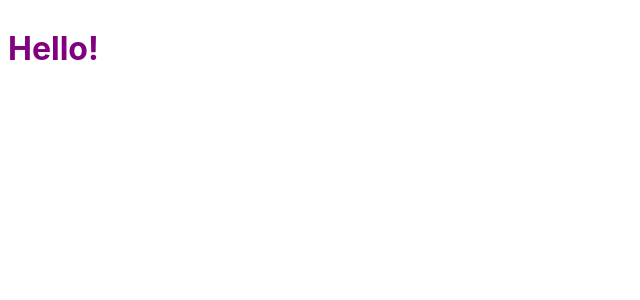
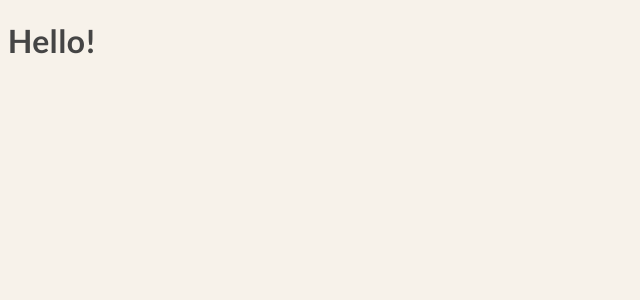
Before and after one commit to tcs-remotevision/drohnenkurs-evaluationstool, a Svelte app: page / in a window 1280 px wide. Shown: the top 300 px of the page, without its empty margins (0-640 px from the left). Built offline with nearby package versions, Linux system fonts and the light colour scheme.

Commit message:
use font and colors from embedding website

```diff
--- a/public/global.css
+++ b/public/global.css
@@ -1,61 +1,6 @@
-html, body {
-	position: relative;
-	width: 100%;
-	height: 100%;
+body {
+	background-color: #f7f2ea;
+	font-family: 'Lato', sans-serif;
+	font-weight: 400;
+	color: #454545;
 }
-
-body {
-	color: #333;
-	margin: 0;
-	padding: 8px;
-	box-sizing: border-box;
-	font-family: -apple-system, BlinkMacSystemFont, "Segoe UI", Roboto, Oxygen-Sans, Ubuntu, Cantarell, "Helvetica Neue", sans-serif;
-}
-
-a {
-	color: rgb(0,100,200);
-	text-decoration: none;
-}
-
-a:hover {
-	text-decoration: underline;
-}
-
-a:visited {
-	color: rgb(0,80,160);
-}
-
-label {
-	display: block;
-}
-
-input, button, select, textarea {
-	font-family: inherit;
-	font-size: inherit;
-	padding: 0.4em;
-	margin: 0 0 0.5em 0;
-	box-sizing: border-box;
-	border: 1px solid #ccc;
-	border-radius: 2px;
-}
-
-input:disabled {
-	color: #ccc;
-}
-
-input[type="range"] {
-	height: 0;
-}
-
-button {
-	background-color: #f4f4f4;
-	outline: none;
-}
-
-button:active {
-	background-color: #ddd;
-}
-
-button:focus {
-	border-color: #666;
-}
--- a/public/index.html
+++ b/public/index.html
@@ -6,6 +6,7 @@
 
 	<title>Drohnenkurs-Evaluationstool</title>
 
+	<link href='http://fonts.googleapis.com/css?family=Lato:400,700' rel='stylesheet' type='text/css'>
 	<link rel='stylesheet' href='global.css'>
 	<link rel='stylesheet' href='bundle.css'>
 </head>
--- a/src/App.svelte
+++ b/src/App.svelte
@@ -14,9 +14,6 @@ onMount(() => {
 </script>
 
 <style>
-	h1 {
-		color: purple;
-	}
 </style>
 
 <h1>Hello!</h1>
```
